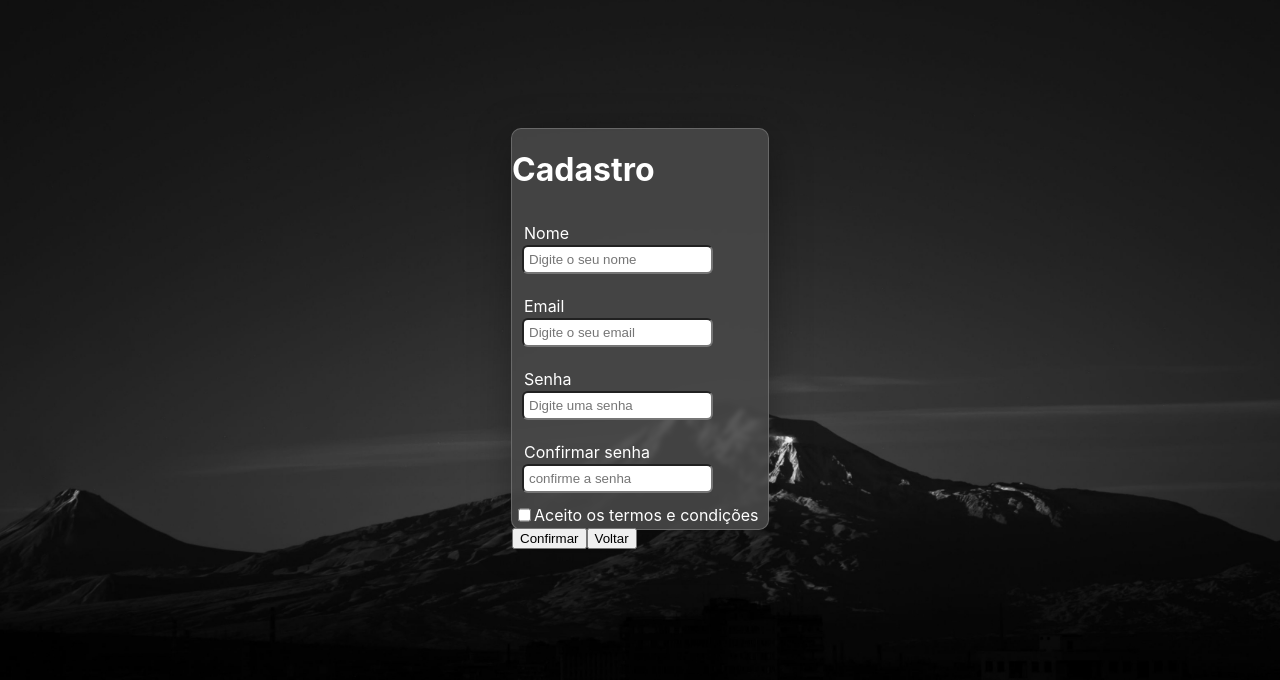
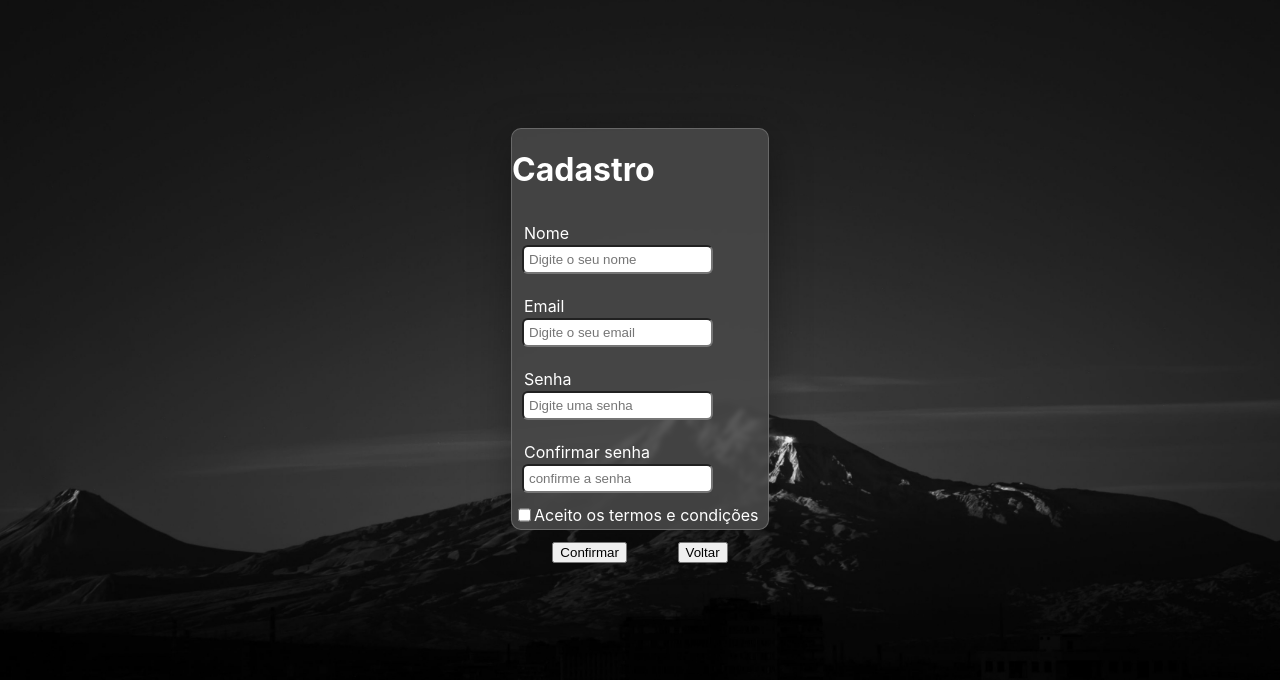
Before and after one commit to Levss30/todo-app-react-frontend, a React (Create React App) app: page /register in a window 1280 px wide. Shown: the top 680 px of the page. Built offline with nearby package versions, Linux system fonts and the light colour scheme.

Commit message:
Feat FormCss

```diff
--- a/src/Components/cadastro-page/CadastroPage.css
+++ b/src/Components/cadastro-page/CadastroPage.css
@@ -40,3 +40,9 @@
     display: flex;
     border-radius: 6px;
 }
+
+.cadastro-input-button{
+    display: flex;
+    padding: 15px;
+    justify-content: space-around;
+}
```
